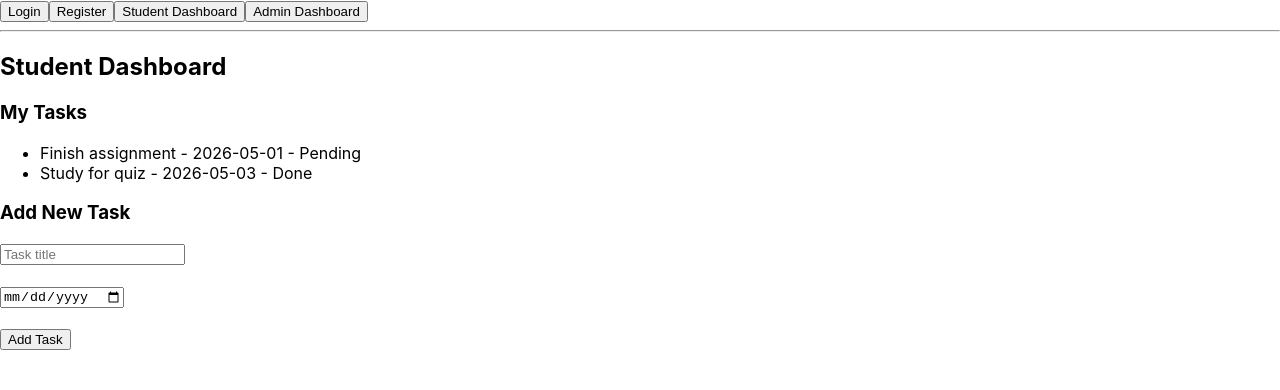
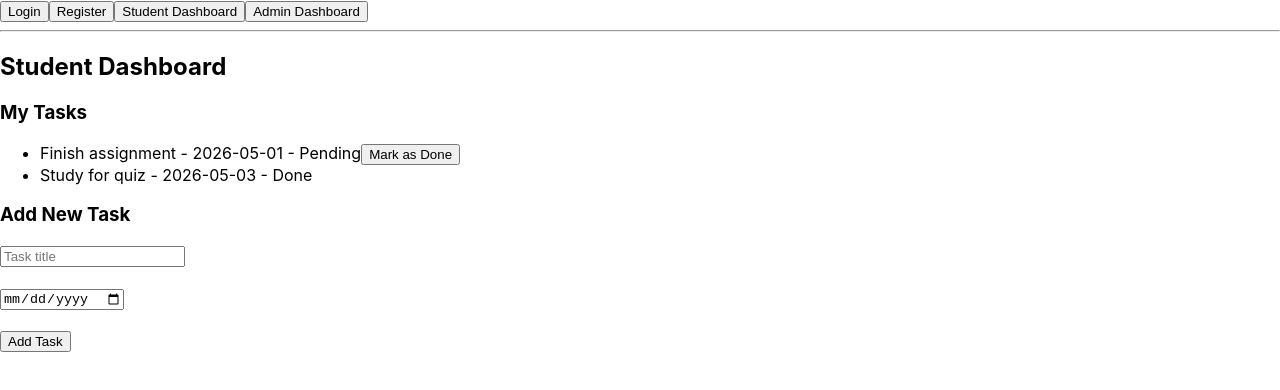
Before and after one commit to AyaRafea-431011614/task-manager-project, a React (Create React App) app in the folder frontend/: page / in a window 1280 px wide. Both pictures are taken after a click on the button "Student Dashboard". Shown: the top 390 px of the page. Built offline with nearby package versions, Linux system fonts and the light colour scheme.

Commit message:
mark task as done functionality

```diff
--- a/frontend/src/pages/StudentDashboard.js
+++ b/frontend/src/pages/StudentDashboard.js
@@ -26,6 +26,12 @@ function StudentDashboard() {
     setDeadline("");
   };
 
+  const markAsDone = (index) => {
+    const updatedTasks = [...tasks];
+    updatedTasks[index].status = "Done";
+    setTasks(updatedTasks);
+  };
+
   return (
     <div>
       <h2>Student Dashboard</h2>
@@ -36,6 +42,9 @@ function StudentDashboard() {
         {tasks.map((task, index) => (
           <li key={index}>
             {task.title} - {task.deadline} - {task.status}
+            {task.status === "Pending" && (
+              <button onClick={() => markAsDone(index)}>Mark as Done</button>
+            )}
           </li>
         ))}
       </ul>
```
